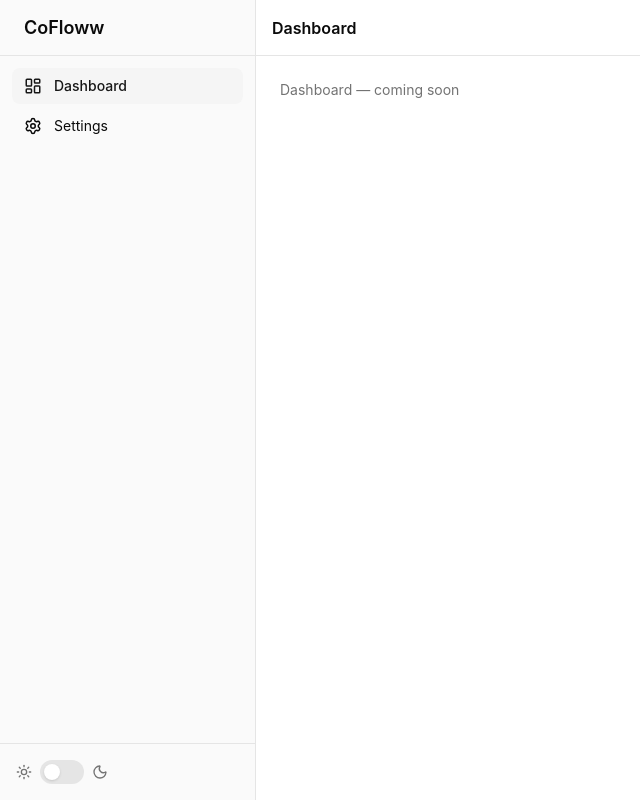
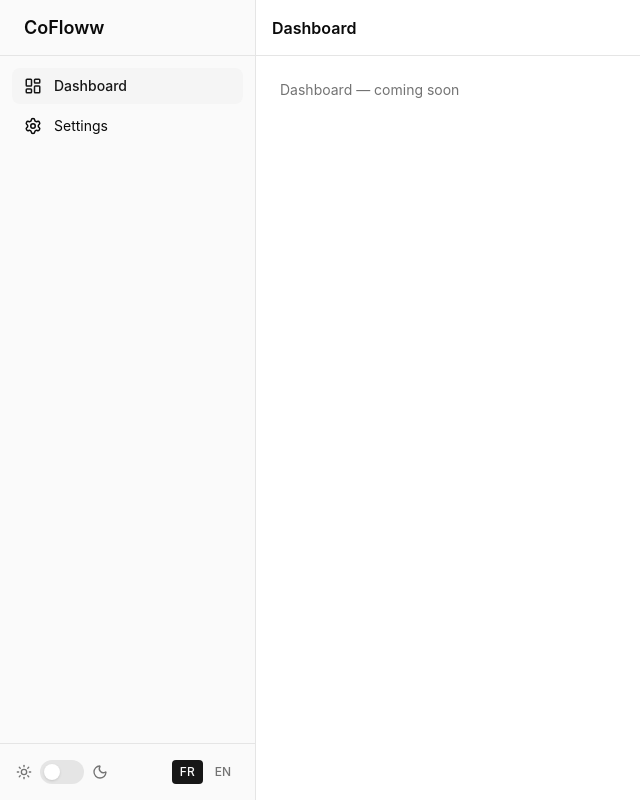
Before and after one commit to corentinmrcx/cofloww, a React (Vite) app in the folder web/: page / in a window 1280 px wide. Shown: the whole page, without its empty margins (0-640 px from the left). Built offline with nearby package versions, Linux system fonts and the light colour scheme.

Commit message:
feat(traduction): Ajout d'un selcteur de langue

```diff
--- /dev/null
+++ b/web/src/components/LangSelector/LangSelector.tsx
@@ -0,0 +1,31 @@
+import { useLangStore } from '../../stores/langStore'
+import type { Lang } from '../../types'
+
+const langs: { value: Lang; label: string }[] = [
+  { value: 'fr', label: 'FR' },
+  { value: 'en', label: 'EN' },
+]
+
+const LangSelector = () => {
+  const { lang, setLang } = useLangStore()
+
+  return (
+    <div className="flex items-center gap-1">
+      {langs.map(({ value, label }) => (
+        <button
+          key={value}
+          onClick={() => setLang(value)}
+          className={`px-2 py-1 rounded text-xs font-medium transition-colors ${
+            lang === value
+              ? 'bg-primary text-primary-foreground'
+              : 'text-muted-foreground hover:text-foreground'
+          }`}
+        >
+          {label}
+        </button>
+      ))}
+    </div>
+  )
+}
+
+export { LangSelector }
--- /dev/null
+++ b/web/src/components/LangSelector/index.ts
@@ -0,0 +1 @@
+export { LangSelector } from './LangSelector'
--- a/web/src/components/layout/Sidebar.tsx
+++ b/web/src/components/layout/Sidebar.tsx
@@ -2,6 +2,7 @@ import { NavLink } from 'react-router'
 import { cn } from '../../lib/utils'
 import { navItems } from './navItems'
 import ThemeToggle from '../ThemeToggle'
+import { LangSelector } from '../LangSelector'
 
 const Sidebar = () => {
   return (
@@ -31,8 +32,9 @@ const Sidebar = () => {
         ))}
       </nav>
 
-      <div className="p-4 border-t border-border">
+      <div className="p-4 border-t border-border flex items-center justify-between">
         <ThemeToggle />
+        <LangSelector />
       </div>
     </aside>
   )
--- a/web/src/components/layout/Topbar.tsx
+++ b/web/src/components/layout/Topbar.tsx
@@ -1,5 +1,6 @@
 import { useLocation } from 'react-router'
 import ThemeToggle from '../ThemeToggle'
+import { LangSelector } from '../LangSelector'
 
 const pathTitles: Record<string, string> = {
   '/':         'Dashboard',
@@ -13,7 +14,8 @@ const Topbar = () => {
   return (
     <header className="h-14 shrink-0 sticky top-0 z-10 flex items-center gap-4 px-4 border-b border-border bg-background/80 backdrop-blur">
       <h1 className="text-base font-semibold flex-1">{title}</h1>
-      <div className="md:hidden">
+      <div className="md:hidden flex items-center gap-3">
+        <LangSelector />
         <ThemeToggle />
       </div>
     </header>
```
